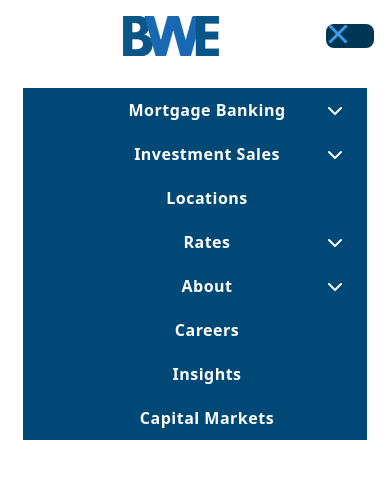
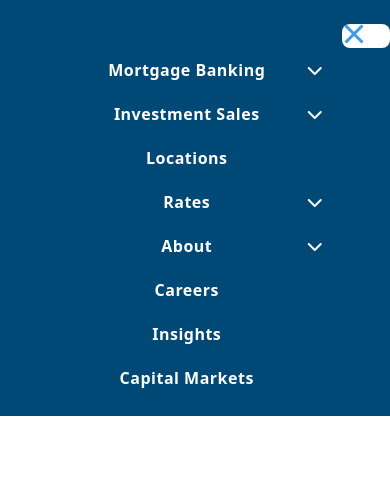
Before and after one commit to jhs129/bwe-poc, a Next.js app: page /test in a window 390 px wide. Both pictures are taken after a click on the button "hamburger menu". Shown: the top 478 px of the page. Built offline with nearby package versions, Linux system fonts and the light colour scheme.

Commit message:
working mobile nav

```diff
--- a/components/layout/header.jsx
+++ b/components/layout/header.jsx
@@ -27,34 +27,47 @@ function Header(props) {
     const menu = document.getElementById("mobile-nav");
     menu.classList.toggle("hidden");
     menu.classList.toggle("flex");
+
+    const header = document.getElementById("header");
+    header.classList.toggle("bg-primaryLight");
+    header.classList.toggle("bg-nav1");
+
+    const hamburger = document.getElementById("hamburger-div");
+    hamburger.classList.toggle("bg-primaryLight");
+    hamburger.classList.toggle("bg-nav1");
+
+    const logo = document.getElementById("logo");
+    logo.classList.toggle("hidden");
+
+
   };
 
   return (
 
-    <div className="bg-primaryLight">
-      <header className="site-container pt-8 md:py-4 bg-primaryLight">
+    <div id="header" className="bg-primaryLight">
+      <header  className="site-container pt-8 md:py-4">
 
 
         <div className="flex gap-4 max-md:flex-wrap">
 
            {/* Logo and Hamburger Menu - Layer 1 */}
-          <div  id="logo"
-            className="flex flex-row w-full md:w-80 justify-between"
+          <div  id="top-row"
+            className="flex md:flex-row w-full md:w-80 justify-between"
           >
             {/* Logo Image */}
-            <div className="flex bg-primaryLight mx-auto">
+            <div id="logo" className="flex mx-auto md:mx-0 bg-primaryLight">
               <Link href="/">
                 <Image src={logoImage} alt="Logo Image" width={100} height={40} className="rounded-none shadow-none"/>
               </Link>
             </div>
 
             {/*  Hamburger Button */}
-            <div className="flex items-center justify-end bg-primaryLight">
+            <div id="hamburger-div" className="absolute right-0 top-6 md:flex md:items-center md:justify-end bg-primaryLight">
               <button
                 id="menu-btn"
                 aria-label="hamburger menu"
-                className={`block md:hidden hamburger  hover:bg-primaryLight focus:outline-none ${
-                  isOpen ? "open" : ""
+                className={`block md:hidden hamburger bg-primaryLight hover:bg-primaryLight focus:outline-none ${
+                  isOpen ? "open hover:bg-nav1" : ""
                 }`}
                 type="button"
                 onClick={() => {
--- a/components/layout/mobile-nav.jsx
+++ b/components/layout/mobile-nav.jsx
@@ -130,7 +130,7 @@ function MobileNav(props) {
           onClick={() => handleItemClick(index)}
         >
           <div className="flex flex-row">
-            <div className={`hamburger-row col1-index-${index} w-16`}></div>
+            <div className={`hamburger-row col1-index-${index} w-[1/10]`}></div>
             <div
               className={`hamburger-row col2-index-${index} w-60 text-center`}
             >
@@ -139,7 +139,7 @@ function MobileNav(props) {
               </div>
             </div>
 
-            <div className={`hamburger-row col3-index-${index} h-11 w-10`}>
+            <div className={`hamburger-row col3-index-${index} h-11 w-[1/10]`}>
               {item.subItems && (
                 <div className={`hamburger-row col3-index-${index} text-white`}>
                   <i
--- a/styles/globals.css
+++ b/styles/globals.css
@@ -32,7 +32,7 @@
     @apply dark:text-primaryAccent hover:text-secondaryAccent text-secondaryDark;
   }
   button {
-    @apply mx-auto px-6 py-2 dark:bg-primaryAccent bg-primaryDark hover:bg-secondaryDark text-primaryLight hover:text-primaryAccent rounded-lg;
+    @apply mx-auto px-6 py-2 dark:bg-primaryAccent bg-primaryDark hover:bg-nav1 text-primaryLight hover:text-primaryAccent rounded-lg;
   }
 
   ul {
@@ -145,7 +145,7 @@ background-image: url('/images/down-carat.svg');
 }
 
 .open .hamburger-row {
-  @apply bg-bgs text-blue-500;
+  @apply bg-nav1 text-blue-500;
 }
 
 .hamburger-level1 {
```
